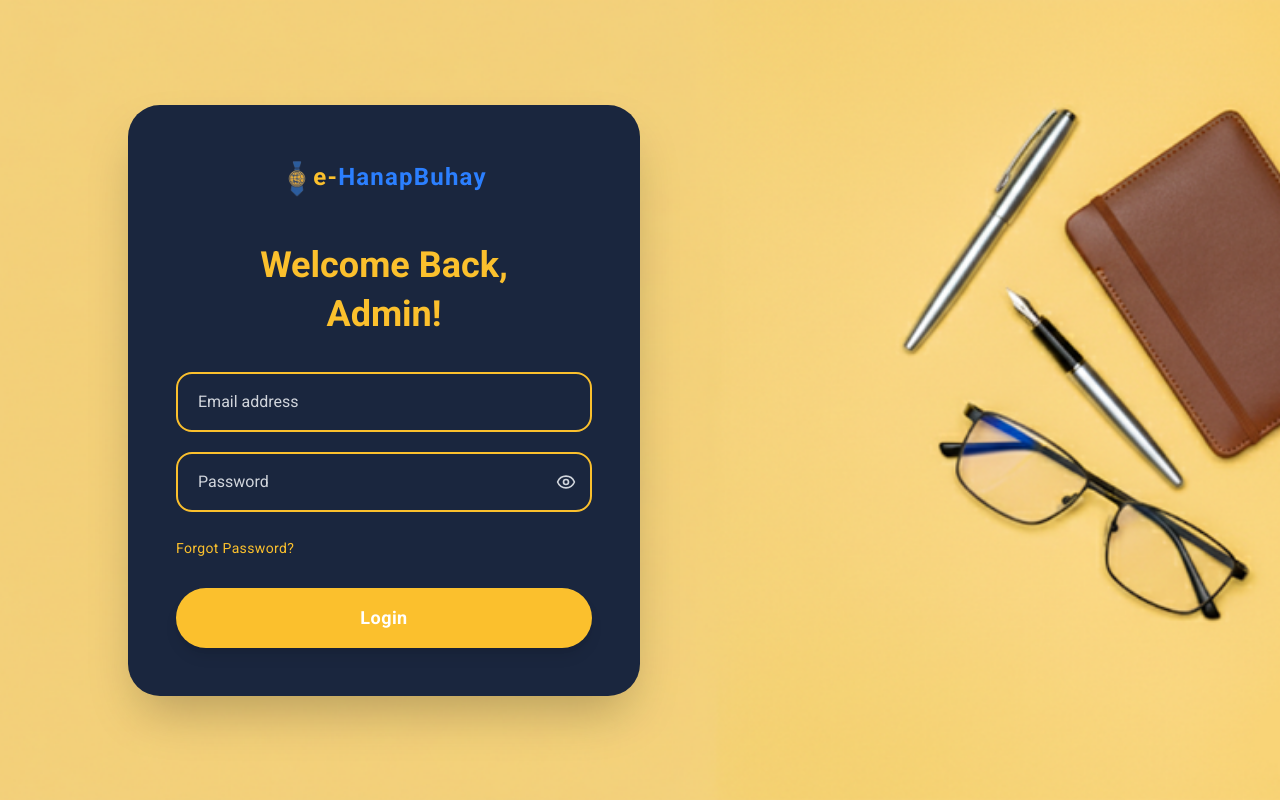
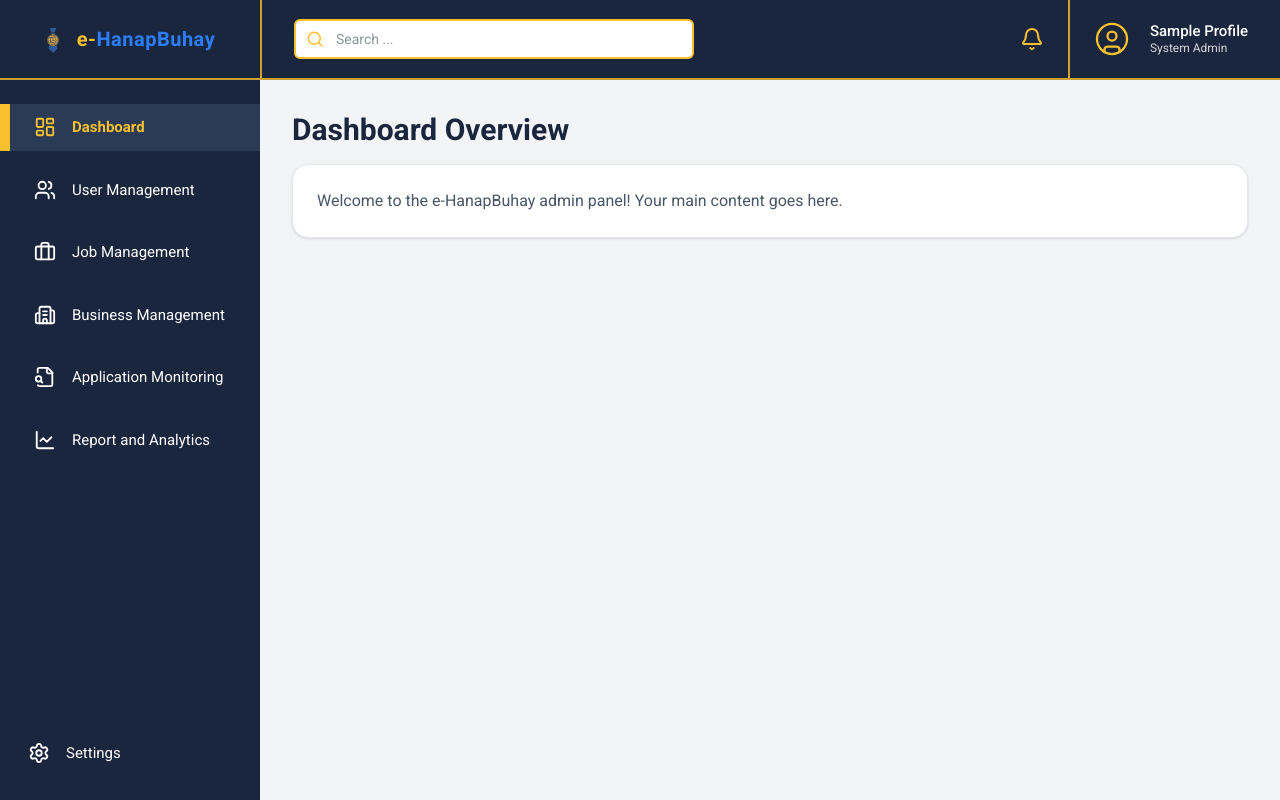
Before and after one commit to rensonpena123/E-HanapBuhay-Admin, a React (Vite) app: page /dashboard in a window 1280 px wide. Built offline with nearby package versions, Linux system fonts and the light colour scheme.

Commit message:
added sidebar and header:\ - created a sidebar that can be called\ - created a header that can be called\ - created a logo that can e called\ - created a constant color that can be called

```diff
--- a/package.json
+++ b/package.json
@@ -13,7 +13,8 @@
     "@tailwindcss/postcss": "^4.1.18",
     "@tailwindcss/vite": "^4.1.18",
     "react": "^19.2.0",
-    "react-dom": "^19.2.0"
+    "react-dom": "^19.2.0",
+    "react-router-dom": "^7.13.0"
   },
   "devDependencies": {
     "@eslint/js": "^9.39.1",
--- a/src/App.jsx
+++ b/src/App.jsx
@@ -1,10 +1,17 @@
+import React from 'react';
+import { BrowserRouter, Routes, Route } from 'react-router-dom';
 import Login from './pages/login.jsx';
+import Dashboard from './pages/dashboard/dashboard.jsx';
 
 function App() {
   return (
-    <div className="min-h-screen bg-gradient-to-br from-blue-500 to-purple-600 flex items-center justify-center">
-      <Login />
-    </div>
+    <BrowserRouter>
+      <Routes>
+        <Route path="/" element={<Login />} />
+
+        <Route path="/dashboard" element={<Dashboard />} />
+      </Routes>
+    </BrowserRouter>
   );
 }
 
--- /dev/null
+++ b/src/components/header.jsx
@@ -0,0 +1,46 @@
+import React from 'react';
+import { Search, Bell, CircleUser } from 'lucide-react';
+
+const Header = () => {
+  return (
+    <header className="h-20 bg-brand-dark flex items-center justify-between px-8 border-b-2 border-l-2 border-brand-yellow/80 shrink-0">
+
+      {/*  Search Bar */}
+      <div className="relative w-100">
+        <div className="absolute inset-y-0 left-0 flex items-center pl-3 pointer-events-none">
+          <Search size={18} className="text-brand-yellow" />
+        </div>
+        <input
+          type="text"
+          placeholder="Search ..."
+          className="w-full bg-white text-gray-800 rounded-md py-2 pl-10 pr-4 outline-none border-2 border-brand-yellow focus:shadow-[0_0_8px_rgba(251,192,45,0.5)] transition-shadow text-sm"
+        />
+      </div>
+
+      {/* Notifications & Profile */}
+      <div className="flex items-center h-full">
+
+        {/* Notification Bell */}
+        <button className="pr-6 hover:opacity-80 transition-opacity cursor-pointer">
+          <Bell size={24} className="text-brand-yellow" />
+        </button>
+
+        {/* Vertical Divider Line */}
+        <div className="h-full border-l-2 border-brand-yellow/80"></div>
+
+        {/* Profile Section */}
+        <div className="flex items-center gap-5 pl-6 cursor-pointer hover:opacity-80 transition-opacity">
+          <CircleUser size={36} strokeWidth={1.5} className="text-brand-yellow" />
+          <div className="flex flex-col">
+            <span className="text-white font-medium text-[15px] leading-tight">Sample Profile</span>
+            <span className="text-gray-300 text-xs">System Admin</span>
+          </div>
+        </div>
+
+      </div>
+
+    </header>
+  );
+};
+
+export default Header;
--- /dev/null
+++ b/src/components/logo.jsx
@@ -0,0 +1,33 @@
+import React from 'react';
+import logoImg from '../assets/logo.png';
+
+const Logo = ({ className = "", variant = "login" }) => {
+
+  // The Small Sidebar Version
+    if (variant === "sidebar") {
+    return (
+      <div className={`flex items-center ${className}`}>
+        <img src={logoImg} alt="Logo" className="h-20 w-auto object-contain" />
+
+        {/* CHANGED: pr-4 is now pr-8 to push the whole block further left */}
+        <span className="-ml-4 pr-8 text-xl font-bold tracking-wide whitespace-nowrap">
+          <span className="text-[#fbc02d]">e-</span>
+          <span className="text-blue-500">HanapBuhay</span>
+        </span>
+      </div>
+    );
+  }
+
+  // The Big Login Version
+  return (
+    <div className={`flex items-center justify-center ${className}`}>
+      <img src={logoImg} alt="Logo" className="h-28 w-auto object-contain" />
+      <span className="-ml-10 pr-10 text-2xl font-bold tracking-wider relative z-10">
+        <span className="text-[#fbc02d]">e-</span>
+        <span className="text-blue-500">HanapBuhay</span>
+      </span>
+    </div>
+  );
+};
+
+export default Logo;
--- /dev/null
+++ b/src/components/sidebar.jsx
@@ -0,0 +1,78 @@
+import React from 'react';
+import { Link, useLocation } from 'react-router-dom';
+import logoImg from '../assets/logo.png';
+import Logo from './logo.jsx';
+import {
+  LayoutDashboard,
+  Users,
+  Briefcase,
+  Building2,
+  FileSearch,
+  LineChart,
+  Settings
+} from 'lucide-react';
+
+const Sidebar = () => {
+  const location = useLocation();
+
+  const menuItems = [
+    { name: 'Dashboard', path: '/dashboard', icon: LayoutDashboard },
+    { name: 'User Management', path: '/users', icon: Users },
+    { name: 'Job Management', path: '/jobs', icon: Briefcase },
+    { name: 'Business Management', path: '/business', icon: Building2 },
+    { name: 'Application Monitoring', path: '/applications', icon: FileSearch },
+    { name: 'Report and Analytics', path: '/reports', icon: LineChart },
+  ];
+
+  return (
+    <aside className="w-[260px] h-screen bg-brand-dark flex flex-col shrink-0">
+
+    {/* Logo Section */}
+      <div className="h-20 flex items-center justify-center border-b-2 border-brand-yellow/80">
+        <Logo variant="sidebar" />
+      </div>
+
+      {/* Navigation Links */}
+      <nav className="flex-1 py-6 flex flex-col gap-4 overflow-y-auto">
+        {menuItems.map((item) => {
+          const isActive = location.pathname === item.path;
+
+          return (
+            <Link
+              key={item.name}
+              to={item.path}
+              className={`flex items-center gap-4 px-6 py-3 transition-colors ${
+                isActive
+                  ? 'bg-[#2b3a55] border-l-10 border-brand-yellow text-brand-yellow'
+                  : 'border-l-10 border-transparent text-white hover:bg-white/5'
+              }`}
+            >
+              <item.icon size={22} className={isActive ? 'text-brand-yellow' : 'text-white'} />
+              <span className={`text-[15px] ${isActive ? 'font-bold' : 'font-light'}`}>
+                {item.name}
+              </span>
+            </Link>
+          );
+        })}
+      </nav>
+
+      {/* Settings */}
+      <div className="mb-6">
+        <Link
+          to="/settings"
+          className={`flex items-center gap-4 px-6 py-3 transition-colors ${
+            location.pathname === '/settings'
+              ? 'bg-[#2b3a55] border-l-4 border-brand-yellow text-brand-yellow'
+              : 'border-l-4 border-transparent text-white hover:bg-white/5'
+          }`}
+        >
+          <Settings size={22} className="text-white" />
+          <span className="text-[15px] font-light">Settings</span>
+        </Link>
+      </div>
+
+    </aside>
+  );
+};
+
+export default Sidebar;
--- a/src/index.css
+++ b/src/index.css
@@ -2,4 +2,7 @@
 
 @theme {
   --font-sans: "Roboto", ui-sans-serif, system-ui, sans-serif;
+
+  --color-brand-dark: #1a263e;
+  --color-brand-yellow: #fbc02d;
 }
--- /dev/null
+++ b/src/pages/dashboard/dashboard.jsx
@@ -0,0 +1,38 @@
+import React from 'react';
+import Sidebar from '../../components/sidebar.jsx';
+import Header from '../../components/header.jsx';
+
+const Dashboard = () => {
+  return (
+    <div className="flex h-screen bg-gray-100 font-roboto">
+
+      {/* The Sidebar on the left */}
+      <Sidebar />
+
+      {/* The Right Side Container */}
+      <div className="flex-1 flex flex-col overflow-hidden">
+
+        {/* The Header*/}
+        <Header />
+
+        {/* The Main Content Area */}
+        <main className="flex-1 p-8 overflow-y-auto">
+
+          <h1 className="text-3xl font-bold text-brand-dark mb-4">
+            Dashboard Overview
+          </h1>
+
+          <div className="bg-white p-6 rounded-2xl shadow-sm border border-gray-200">
+            <p className="text-gray-600">
+              Welcome to the e-HanapBuhay admin panel! Your main content goes here.
+            </p>
+          </div>
+
+        </main>
+      </div>
+
+    </div>
+  );
+};
+
+export default Dashboard;
--- a/src/pages/login.jsx
+++ b/src/pages/login.jsx
@@ -1,41 +1,44 @@
 import React, { useState } from 'react';
+import { useNavigate } from 'react-router-dom';
 import loginBg from '../assets/login-bg.png';
-import logo from '../assets/logo.png';
+import Logo from '../components/logo.jsx';
 import { Eye, EyeOff } from 'lucide-react';
 
 const Login = () => {
   const [showPassword, setShowPassword] = useState(false);
+  const navigate = useNavigate();
 
   return (
     <div
       className="min-h-screen w-full flex items-center justify-start pl-6 md:pl-20 lg:pl-32 bg-cover bg-center bg-no-repeat"
       style={{ backgroundImage: `url(${loginBg})` }}
     >
-      {/* Login Card*/}
-      <div className="w-full max-w-lg bg-[#1a263e] rounded-[2rem] px-8 pt-4 pb-8 md:px-12 md:pt-6 md:pb-12 shadow-2xl flex flex-col shrink-0">
+      {/* Login Card  */}
+      <div className="w-full max-w-lg bg-brand-dark rounded-[2rem] px-8 pt-4 pb-8 md:px-12 md:pt-6 md:pb-12 shadow-2xl flex flex-col shrink-0">
 
-    {/* Logo */}
-        <div className="flex items-center justify-center mb-2 -mt-2">
-          <img src={logo} alt="Logo" className="h-28 w-auto object-contain" />
-            <span className="-ml-10 pr-10 text-2xl font-bold tracking-wider relative z-10">
-                <span className="text-[#fbc02d]">e-</span>
-                <span className="text-blue-500">HanapBuhay</span>
-            </span>
-        </div>
+        {/* Logo */}
+        <Logo className="mb-2 -mt-2" />
 
         {/* Heading */}
-        <h1 className="text-3xl md:text-4xl font-bold text-[#fbc02d] mb-8 leading-snug text-center">
+        <h1 className="text-3xl md:text-4xl font-bold text-brand-yellow mb-8 leading-snug text-center">
           Welcome Back,<br />Admin!
         </h1>
+
         {/* Form */}
-        <form className="w-full space-y-5" onSubmit={(e) => e.preventDefault()}>
+        <form
+          className="w-full space-y-5"
+          onSubmit={(e) => {
+            e.preventDefault();
+            navigate('/dashboard');
+          }}
+        >
 
           {/* Email Input */}
           <div className="w-full">
             <input
               type="email"
               placeholder="Email address"
-              className="w-full bg-transparent border-2 border-[#fbc02d] rounded-2xl px-5 py-4 outline-none focus:border-white transition-colors text-white placeholder-gray-300 text-base"
+              className="w-full bg-transparent border-2 border-brand-yellow rounded-2xl px-5 py-4 outline-none hover:shadow-[0_0_12px_rgba(251,192,45,0.4)] focus:shadow-[0_0_16px_rgba(251,192,45,0.7)] focus:border-brand-yellow transition-all duration-300 text-white placeholder-gray-300 text-base"
             />
           </div>
 
@@ -44,12 +47,12 @@ const Login = () => {
             <input
               type={showPassword ? 'text' : 'password'}
               placeholder="Password"
-              className="w-full bg-transparent border-2 border-[#fbc02d] rounded-2xl px-5 py-4 pr-12 outline-none focus:border-white transition-colors text-white placeholder-gray-300 text-base"
+              className="w-full bg-transparent border-2 border-brand-yellow rounded-2xl px-5 py-4 pr-12 outline-none hover:shadow-[0_0_12px_rgba(251,192,45,0.4)] focus:shadow-[0_0_16px_rgba(251,192,45,0.7)] focus:border-brand-yellow transition-all duration-300 text-white placeholder-gray-300 text-base"
             />
             <button
               type="button"
               onClick={() => setShowPassword(!showPassword)}
-              className="absolute right-4 top-1/2 -translate-y-1/2 text-gray-300 hover:text-white transition-colors"
+              className="absolute right-4 top-1/2 -translate-y-1/2 text-gray-300 hover:text-brand-yellow transition-colors cursor-pointer"
             >
               {showPassword ? <EyeOff size={20} /> : <Eye size={20} />}
             </button>
@@ -57,7 +60,7 @@ const Login = () => {
 
           {/* Forgot Password */}
           <div className="w-full text-left pt-1">
-            <a href="#" className="text-[#fbc02d] text-sm hover:underline tracking-wide">
+            <a href="#" className="text-brand-yellow text-sm hover:underline hover:text-yellow-400 transition-colors tracking-wide">
               Forgot Password?
             </a>
           </div>
@@ -66,7 +69,7 @@ const Login = () => {
           <div className="pt-2">
             <button
               type="submit"
-              className="w-full bg-[#fbc02d] hover:bg-yellow-500 text-white font-bold py-4 rounded-full text-lg shadow-lg transition-colors tracking-wide cursor-pointer"
+              className="w-full bg-brand-yellow hover:bg-brand-yellow hover:shadow-[0_0_20px_rgba(251,192,45,0.6)] text-white font-bold py-4 rounded-full text-lg transition-all duration-300 tracking-wide cursor-pointer"
             >
               Login
             </button>
```
Also changed, not shown: 1 other file (tests, documents, lock files or other folders).
